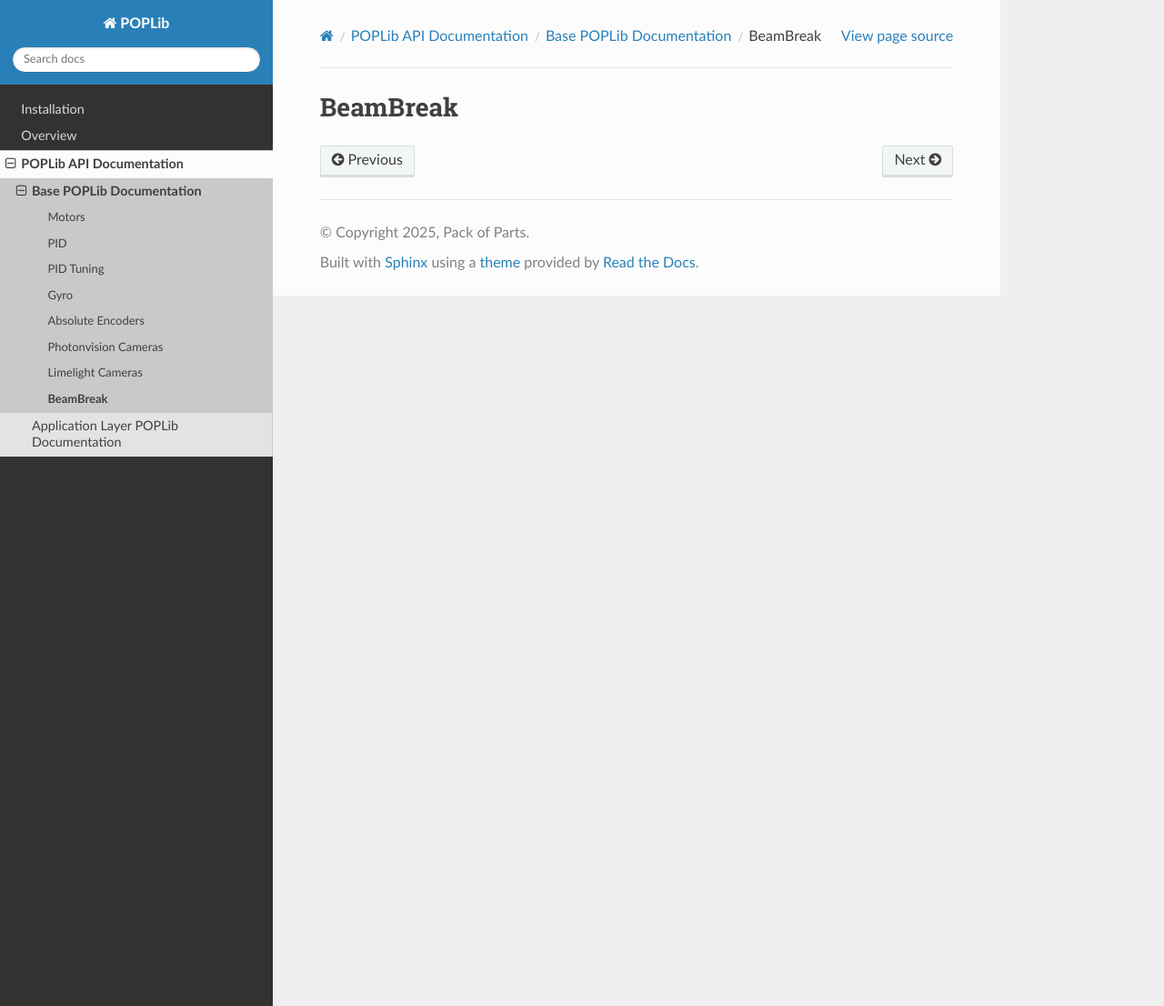
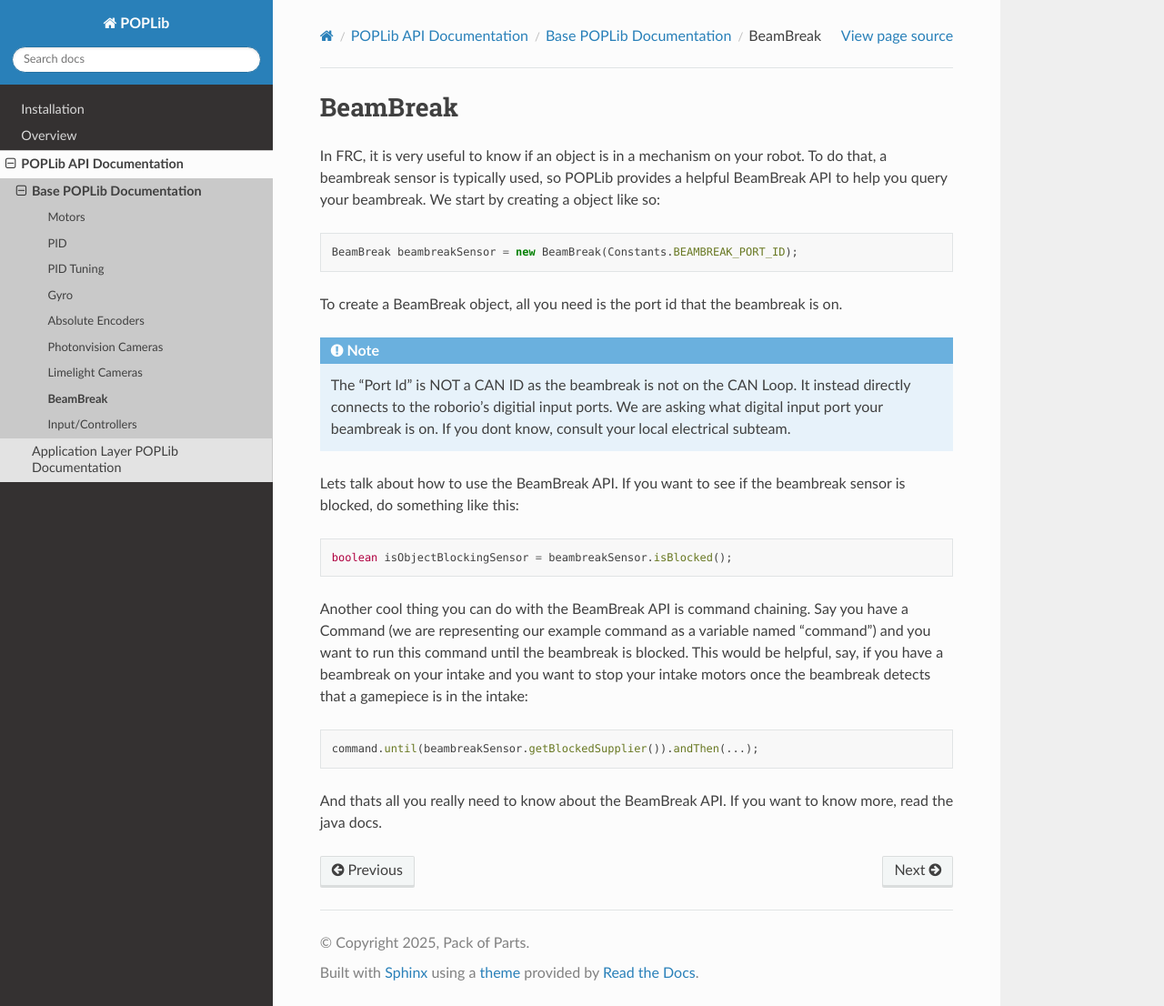
Before and after one commit to packofparts/poplib, a Sphinx documentation site: the page built from docs/source/base/beambreak.rst, in a window 1280 px wide and 1106 px high. Shown: the whole window at 91% size. Built offline with Sphinx 7.4.7 and the Read the Docs theme 3.1.0, drawn with Linux system fonts in a browser that asks for light colours.

Commit message:
docs + follower changes

```diff
--- a/docs/source/base.rst
+++ b/docs/source/base.rst
@@ -10,3 +10,4 @@ Base POPLib Documentation
     base/camera
     base/limelight
     base/beambreak
+    base/io
--- a/docs/source/base/beambreak.rst
+++ b/docs/source/base/beambreak.rst
@@ -1,2 +1,38 @@
 BeamBreak
 =========
+
+In FRC, it is very useful to know if an object is in a mechanism on your robot. To do
+that, a beambreak sensor is typically used, so POPLib provides a helpful BeamBreak API
+to help you query your beambreak. We start by creating a object like so:
+
+.. code-block:: java
+
+    BeamBreak beambreakSensor = new BeamBreak(Constants.BEAMBREAK_PORT_ID);
+
+To create a BeamBreak object, all you need is the port id that the beambreak is on.
+
+.. note::
+
+    The "Port Id" is NOT a CAN ID as the beambreak is not on the CAN Loop. It instead
+    directly connects to the roborio's digitial input ports. We are asking what digital
+    input port your beambreak is on. If you dont know, consult your local electrical subteam.
+
+Lets talk about how to use the BeamBreak API. If you want to see if the beambreak sensor is
+blocked, do something like this:
+
+.. code-block:: java
+
+    boolean isObjectBlockingSensor = beambreakSensor.isBlocked();
+
+Another cool thing you can do with the BeamBreak API is command chaining. Say you have a Command
+(we are representing our example command as a variable named "command") and you want to run this
+command until the beambreak is blocked. This would be helpful, say, if you have a beambreak on your
+intake and you want to stop your intake motors once the beambreak detects that a gamepiece is in the
+intake:
+
+.. code-block:: java
+
+    command.until(beambreakSensor.getBlockedSupplier()).andThen(...);
+
+And thats all you really need to know about the BeamBreak API. If you want to know more, read the java
+docs.
--- /dev/null
+++ b/docs/source/base/io.rst
@@ -0,0 +1,2 @@
+Input/Controllers
+=================
--- a/docs/source/base/motors.rst
+++ b/docs/source/base/motors.rst
@@ -117,7 +117,8 @@ object or Motor object for) to follow my lead motor. I would do something like t
 
 .. code-block:: java
 
-    motor.addFollower(Constants.SUBSYSTEM_NAME.followerCanId, Constants.SUBSYSTEM_NAME.followerShouldBeInverted);
+    FollowerConfig followerConfig = new FollowerConfig(Constants.FOLLOWER_CANID, Constants.FOLLOWER_INVERTED);
+    motor.addFollower();
 
 This will create a new motor behind the scenes and make it follow the commands of the lead motor
 (the variable named "motor" in our examples. We need to pass in the CAN ID of the follower motor
```
Also changed, not shown: docs/source/base/camera.rst (+23 -0 lines), 2 other files.
